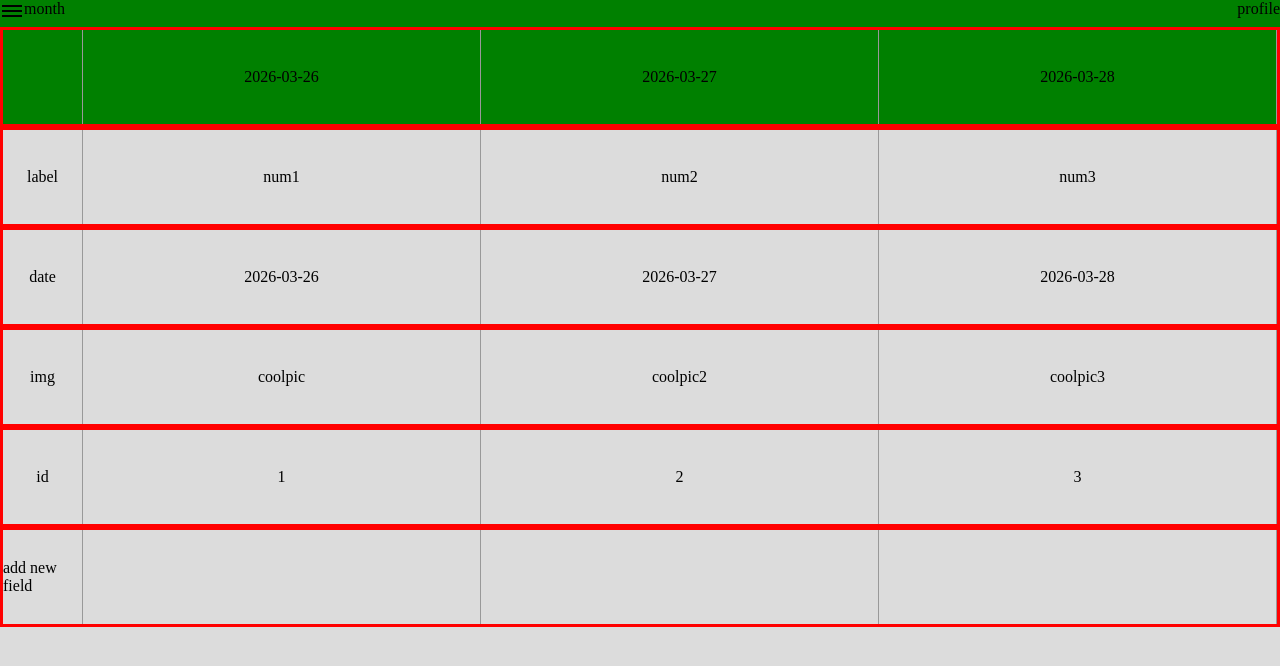
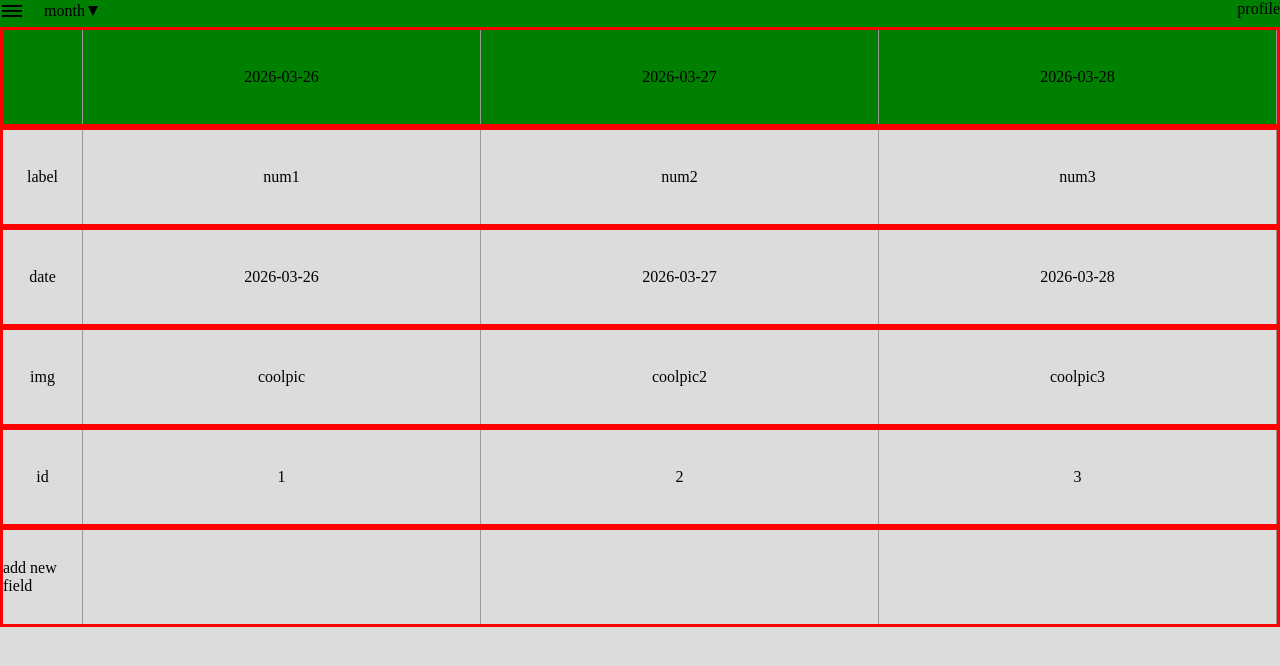
Before and after one commit to speedy-rb/pulse, a React (Vite) app in the folder frontend/: page / in a window 1280 px wide. Shown: the top 666 px of the page. Built offline with nearby package versions, Linux system fonts and the light colour scheme.

Commit message:
Add triangle to month name section

```diff
--- a/frontend/src/components/Myapp.jsx
+++ b/frontend/src/components/Myapp.jsx
@@ -32,7 +32,13 @@ function Myapp() {
               <div></div>
               <div></div>
             </div>
-            <div>month</div>
+            <div className={styles.monthArrow}>
+              <div>month</div>
+              {/* <div className={styles.arrow}>▸</div> */}
+              <svg className={styles.arrow} viewBox="0 0 10 10" width="10" height="10">
+                <polygon points="0,0 10,5 0,10" fill="black" />
+              </svg>
+            </div>
           </div>
           <div className={styles.appHeaderRight}>
             <div>profile</div>
--- a/frontend/src/components/Myapp.module.css
+++ b/frontend/src/components/Myapp.module.css
@@ -21,6 +21,19 @@
 
 .appHeaderLeft {
     display: flex;
+    gap: 20px;
+}
+
+.monthArrow {
+    display: flex;
+    gap: 3px;
+    align-items: center;
+}
+
+.arrow {
+    height: 10px;
+    width: 10px;
+    transform: rotate(90deg);
 }
 
 .hamburger {
```
